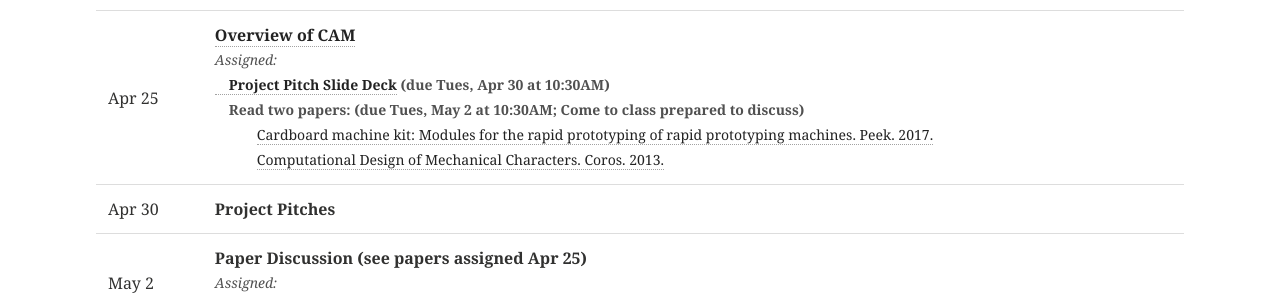
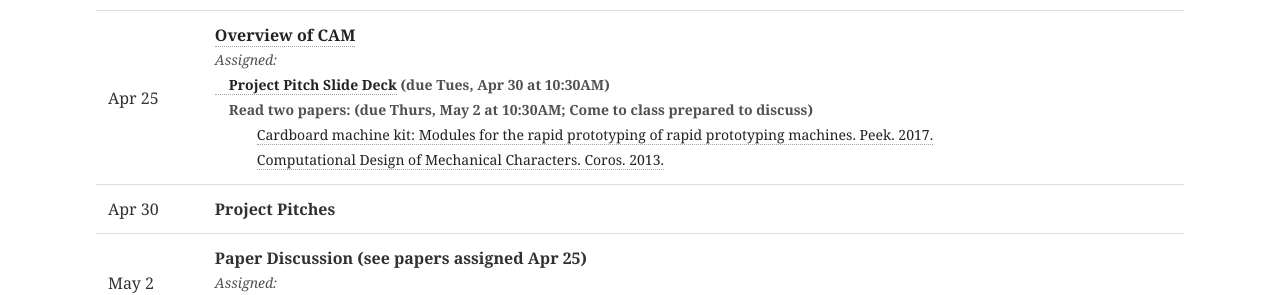
Before and after one commit to cs448m/cs448m.github.io, a Jekyll site: the page built from index.md, in a window 1280 px wide and 900 px high, scrolled down 1186 px. Shown: the part 160-455 px from the top of the window. Built offline with Jekyll 4.4.1, drawn with Linux system fonts in a browser that asks for light colours; some of the changed text lies outside the part shown.

Commit message:
date fix

```diff
--- a/_data/navigation.yml
+++ b/_data/navigation.yml
@@ -10,7 +10,7 @@
   excerpt:
   image:
 
-- title: "Craft Inspriation"
+- title: "Craft Inspiration"
   url: "/craft_inspiration.html"
   excerpt:
   image:
--- a/index.md
+++ b/index.md
@@ -42,7 +42,7 @@ For more detailed course logistics and policies, see the [course info](/course_i
     <tr><td>Apr 23</td><td><a href="/lectures/gcode/gcode.pdf"><b>G-Code</b></a> (and <a href="/lectures/gcode/stepperMusic">stepper-motor music</a>)</td></tr>
     <tr><td>Apr 25</td><td><a href="/lectures/cam/CAM.pdf"><b>Overview of CAM</b></a><br><span class="assigned"><i>Assigned:</i>
                 <br><a href="https://docs.google.com/presentation/d/1dyCj_XGGGUmob6edjqQaQ8sGndR2pEPoxe_Kx8850fg/edit#slide=id.p"> &emsp;<b>Project Pitch Slide Deck</b></a> <b>(due Tues, Apr 30 at 10:30AM)</b>
-                <br>&emsp;<b>Read two papers: (due Tues, May 2 at 10:30AM; Come to class prepared to discuss)</b>
+                <br>&emsp;<b>Read two papers: (due Thurs, May 2 at 10:30AM; Come to class prepared to discuss)</b>
                 <br>&emsp;&emsp;&emsp;<a href="http://cba.mit.edu/docs/papers/17.05.peek.pdf">Cardboard machine kit: Modules for the rapid prototyping of rapid prototyping machines. Peek. 2017.</a>
                 <br>&emsp;&emsp;&emsp;<a href="http://crl.ethz.ch/papers/CDMC_final.pdf">Computational Design of Mechanical Characters. Coros. 2013.</a>
         </span></td></tr>
```
